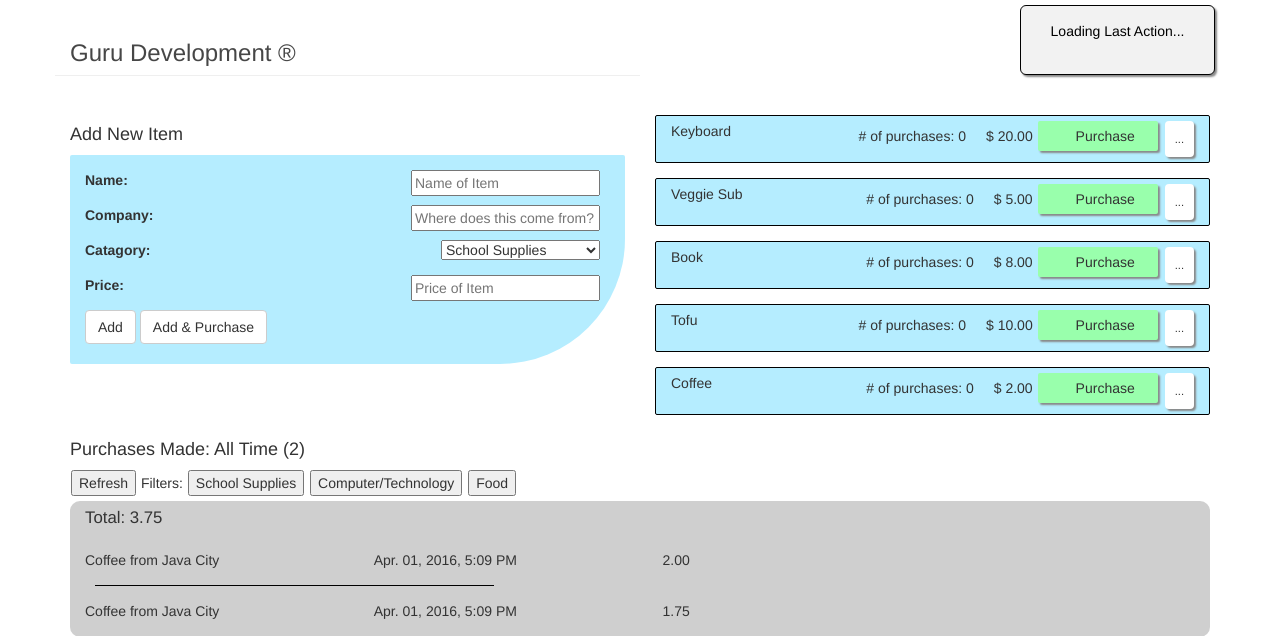
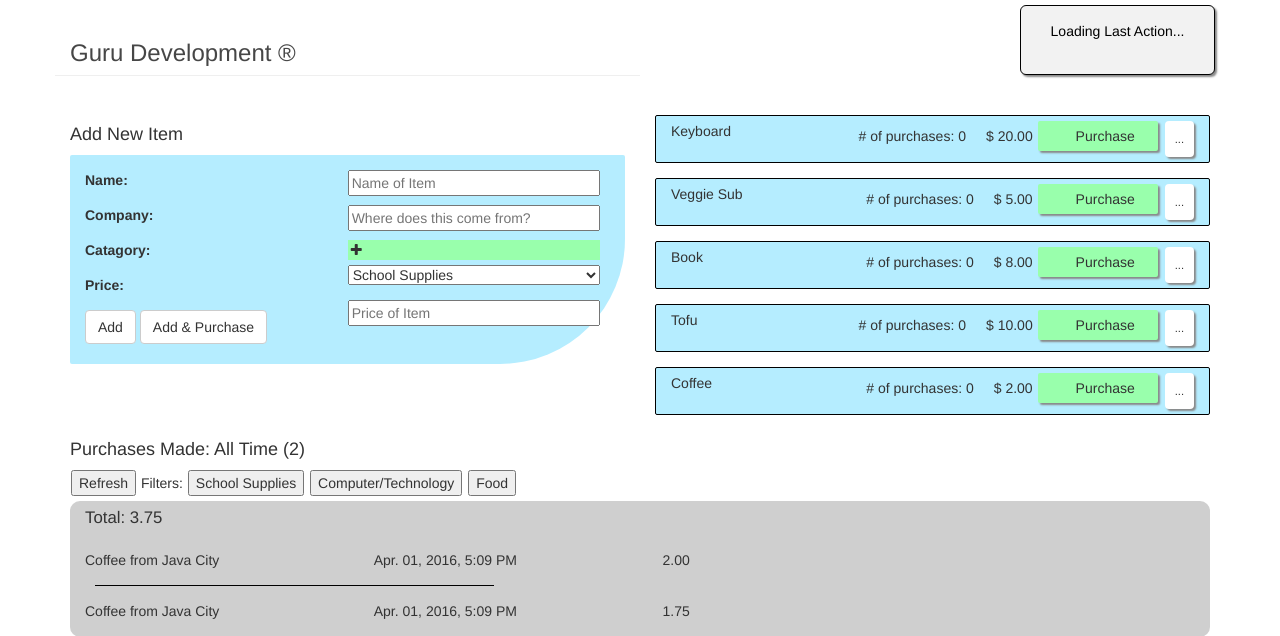
Before and after one commit to marcusshepp/dollars, a Django app: page /item/ in a window 1280 px wide. Shown: the top 636 px of the page. Run offline with Django 3.2, Linux system fonts and the light colour scheme; data comes from the database, SQL or seed files in the repository; some libraries are stand-ins or nearby versions.

Commit message:
start of add catagory client code

```diff
--- a/receipt/static/css/dat_style.css
+++ b/receipt/static/css/dat_style.css
@@ -17,7 +17,11 @@
   padding: 15px 25px 20px 15px;
 }
 .item_form p label input {
-  margin-left: 50px !important;
+  margin-left: 40px !important;
+}
+form p *{
+    width: 49%;
+    height: auto;
 }
 #header{
   opacity: .9;
@@ -128,6 +132,23 @@
     font-size: 120%;
     margin-left: 10px;
 }
+.add_catagory{
+   background-color: #99FFAC;
+   padding: 3px 3px 3px 3px;
+}
+.add_catagory:hover{
+   background-color: #C7FFD1;
+   padding: 3px 3px 3px 3px;
+}
+.catagory{
+    /*height: auto;
+    width: 26%;*/
+}
+.add_catagory_input{
+    /*height: auto;
+    width: 21%;*/
+    /*margin-right: 1px;*/
+}
 @media only screen
 and (max-width : 790px) {
     .item{
--- a/receipt/static/js/dyliams.js
+++ b/receipt/static/js/dyliams.js
@@ -411,3 +411,10 @@ function filter_purchase_tbl_by_catagory(catagory_name){
         },
     })
 }
+function build_catagory_form(){
+    console.log();
+    $(".catagory").replaceWith("<input type='text' placeholder='Enter New Catagory' class='add_catagory_input pull-right' />");
+    $(".add_catagory").replaceWith('<input type="button" value="Add" class="pull-right" onclick="add_new_catagory()" />')
+}
+function add_new_catagory(){
+}
--- a/receipt/views.py
+++ b/receipt/views.py
@@ -310,3 +310,14 @@ class PurchaseTableEndPoint(View):
         if catagory_name:
             return self.filter_by_catagory(catagory_name)
         return JsonResponse(data)
+
+
+class CatagoryEndPoint(View):
+
+    def get(self, request, *a, **kw):
+        data = dict()
+        return JsonResponse(data)
+
+    def post(self, request, *a, **kw):
+        data = dict()
+        return JsonResponse(data)
--- a/templates/receipt/item.html
+++ b/templates/receipt/item.html
@@ -13,7 +13,7 @@
     <form class="formmy item_form" action="{% url 'items' %}" method="POST" enctype="multipart/form-data">{% csrf_token %}
       <p><label for="name">Name: </label><input type="text" placeholder="Name of Item" name="name" max_length="250"/ class="pull-right"></p>
       <p><label for="company_came_from">Company: </label><input type="text" placeholder="Where does this come from?" name="company_came_from" max_length="50" class="pull-right"></p>
-      <p><label for="catagory">Catagory: </label>
+      <p><label for="catagory">Catagory: </label><span class="add_catagory fa fa-plus pull-right" onclick="build_catagory_form()"></span>
          <select name="catagory" class="pull-right catagory">
            {% for catagory in catagories %}
             <option name="catagory" value="{{ catagory.id }}">{{ catagory.name }}</option>
```
